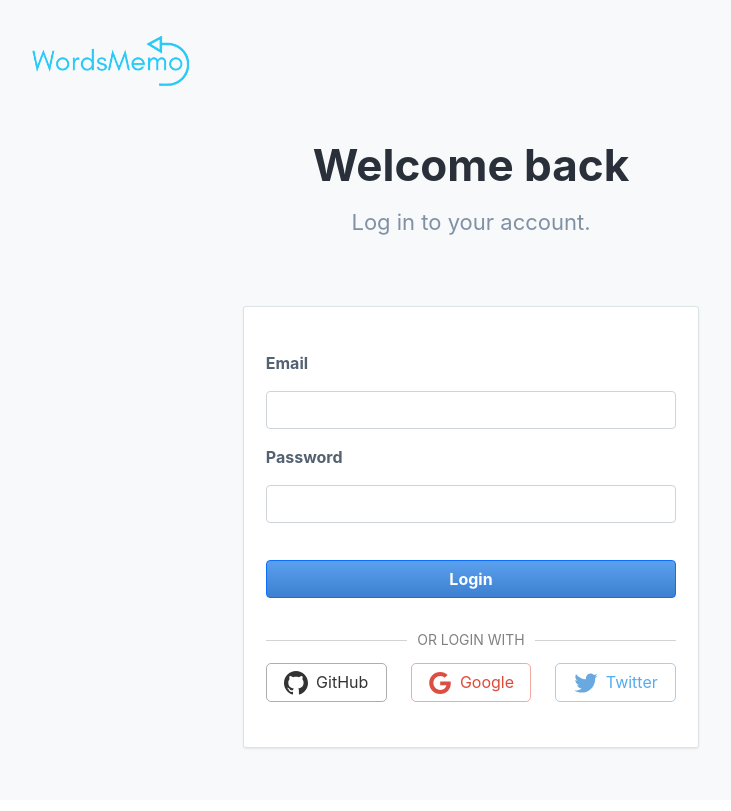
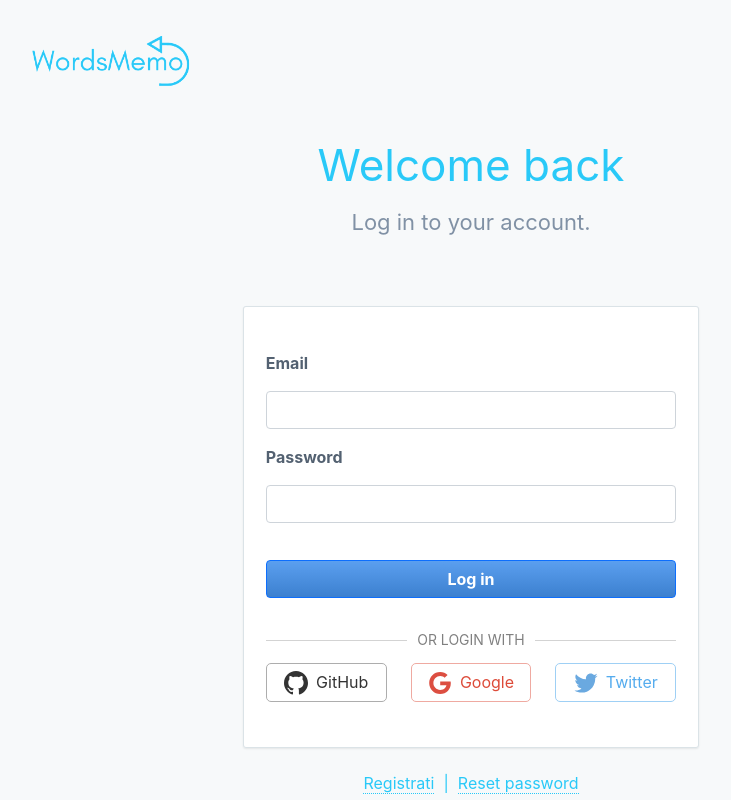
Before and after one commit to hamzamaimi/dizionarioFrontEnd, a React (Create React App) app: page / in a window 1280 px wide. Shown: the whole page, without its empty margins (169-900 px from the left). Built offline with nearby package versions, Linux system fonts and the light colour scheme.

Commit message:
feat: added anchors for reset password and registration

```diff
--- a/src/components/LoginForm.tsx
+++ b/src/components/LoginForm.tsx
@@ -14,7 +14,7 @@ export const LoginForm = (props : {width : string}) => {
                 </div>
 
                 <button id={"login-button"} type="submit" className="btn btn-primary">
-                    Login
+                    Log in
                 </button>
 
                 <p id={"login-form-divider"}>
--- a/src/screens/Login.tsx
+++ b/src/screens/Login.tsx
@@ -24,6 +24,17 @@ export const Login = () => {
                                     </p>
                                     <LoginForm width={"90%"} />
                                 </div>
+                                <div id={"login-actions"}>
+                                    <p>
+                                        <a href={"#"}>
+                                            Registrati
+                                        </a>
+                                        <span>|</span>
+                                        <a href={"#"}>
+                                            Reset password
+                                        </a>
+                                    </p>
+                                </div>
                             </div>
                             <div className={"col-lg-3 col-12 col-sm-1"}/>
                         </div>
--- a/src/styles/Login.css
+++ b/src/styles/Login.css
@@ -26,9 +26,8 @@ body {
 #login-title {
   font-family: -apple-system, BlinkMacSystemFont, Segoe UI, Helvetica, Arial, sans-serif, Apple Color Emoji, Segoe UI Emoji, Segoe UI Symbol;
   font-size: 44px;
-  font-weight: bold;
   line-height: 52px;
-  color: rgb(42, 48, 57);
+  color: #29c9f8;
 }
 
 #login-form {
@@ -109,6 +108,18 @@ body {
   color: #333333;
 }
 
+#login-actions > p > a {
+  margin-left: 2%;
+  margin-right: 2%;
+  color: #29c9f8;
+  text-decoration: none;
+  border-bottom: dotted #29c9f8 1px;
+}
+
+#login-actions > p > span {
+  color: #29c9f8;
+}
+
 @media (min-width: 992px) {
   #login-form {
     width: 100%;
--- a/src/styles/Login.scss
+++ b/src/styles/Login.scss
@@ -13,9 +13,8 @@
 #login-title{
   font-family: $fontFamilies;
   font-size: 44px;
-  font-weight: bold;
   line-height: 52px;
-  color: rgb(42, 48, 57);
+  color:#29c9f8;
 }
 #login-form{
   background-color: white;
@@ -82,6 +81,16 @@
   border: 1px solid #adadad;
   color: #333333;
 }
+#login-actions > p > a{
+  margin-left: 2%;
+  margin-right: 2%;
+  color: #29c9f8;
+  text-decoration: none;
+  border-bottom: dotted #29c9f8 1px;
+}
+#login-actions > p > span{
+  color: #29c9f8;
+}
 // X-Small devices (portrait phones, less than 576px)
 // No media query for `xs` since this is the default in Bootstrap
 
```
Also changed, not shown: 1 other file (tests, documents, lock files or other folders).
